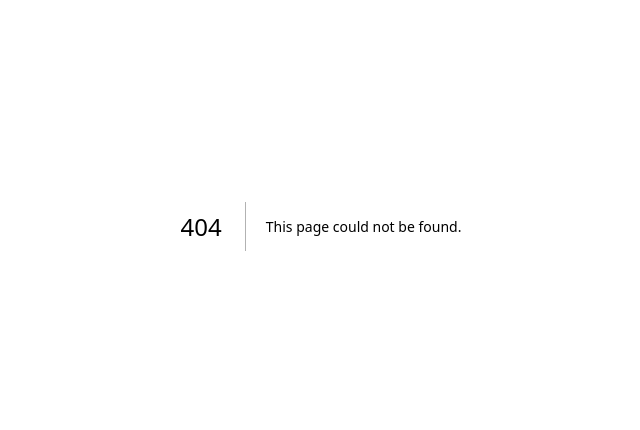
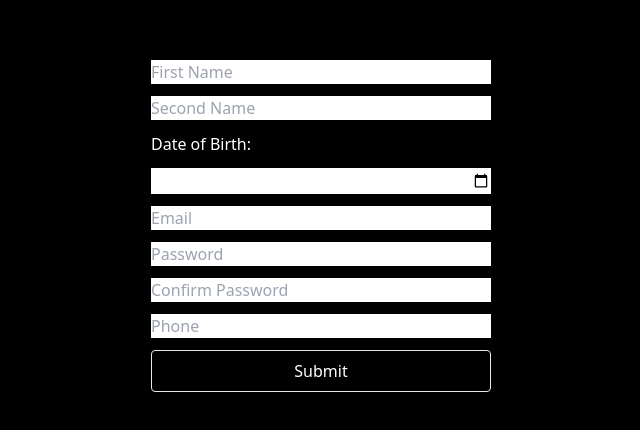
Before and after one commit to DavidJoao/cutz, a Next.js app: page /login in a window 1280 px wide. Before the commit this address had no page. Shown: the part 174-604 px from the top of the page, without its empty margins (319-959 px from the left). Built offline with nearby package versions, Linux system fonts and the light colour scheme.

Commit message:
CREATE Login Page and initial login form
Need to create backend route to make axios call and create validation

```diff
--- /dev/null
+++ b/src/app/login/page.js
@@ -0,0 +1,49 @@
+'use client'
+import React, { useState } from 'react'
+import { useForm, getValues } from 'react-hook-form'
+
+const Page = () => {
+
+    const passwordCheck = {
+        password: "",
+        confirmPassword: ""
+    }
+
+    const [passwordObj, setPasswordObj] = useState(passwordCheck)
+
+    const {
+        register,
+        handleSubmit,
+        watch,
+        getValues,
+        formState: { errors },
+    } = useForm();
+
+    const handleChange = (e) => {
+        const { value, name } = e.target
+        setPasswordObj({
+            ...passwordObj,
+            [name] : value
+        })
+    }
+
+    const onSubmit = (data) => console.log(data)
+
+  return (
+    <div className='w-full h-screen bg-black flex flex-col items-center justify-center'>
+        <form className="flex flex-col gap-3 text-white" onSubmit={handleSubmit(onSubmit)}>
+            <input className='input w-[340px]' required placeholder="First Name" {...register("firstName")}/>
+            <input className='input w-[340px]' required placeholder="Second Name" {...register("secondName")}/>
+            <label>Date of Birth:</label>
+            <input className='input w-[340px]' required placeholder="Date of Birth:" type="date" {...register("dob")}/>
+            <input className='input w-[340px]' required placeholder="Email" {...register("email")}/>
+            <input className='input w-[340px]' required name="password" type="password" placeholder="Password" {...register("password")} onChange={handleChange}/>
+            <input className='input w-[340px]' required name="confirmPassword" type="password" placeholder="Confirm Password" {...register("confirmPassword")} onChange={handleChange}/>
+            <input className='input w-[340px]' required type="number" placeholder="Phone" {...register("phone")}/>
+            { passwordObj.password === passwordObj.confirmPassword ? ( <input type='submit' className='primary-button' /> ) : ( <></> )}
+        </form>
+    </div>
+  )
+}
+
+export default Page
```
